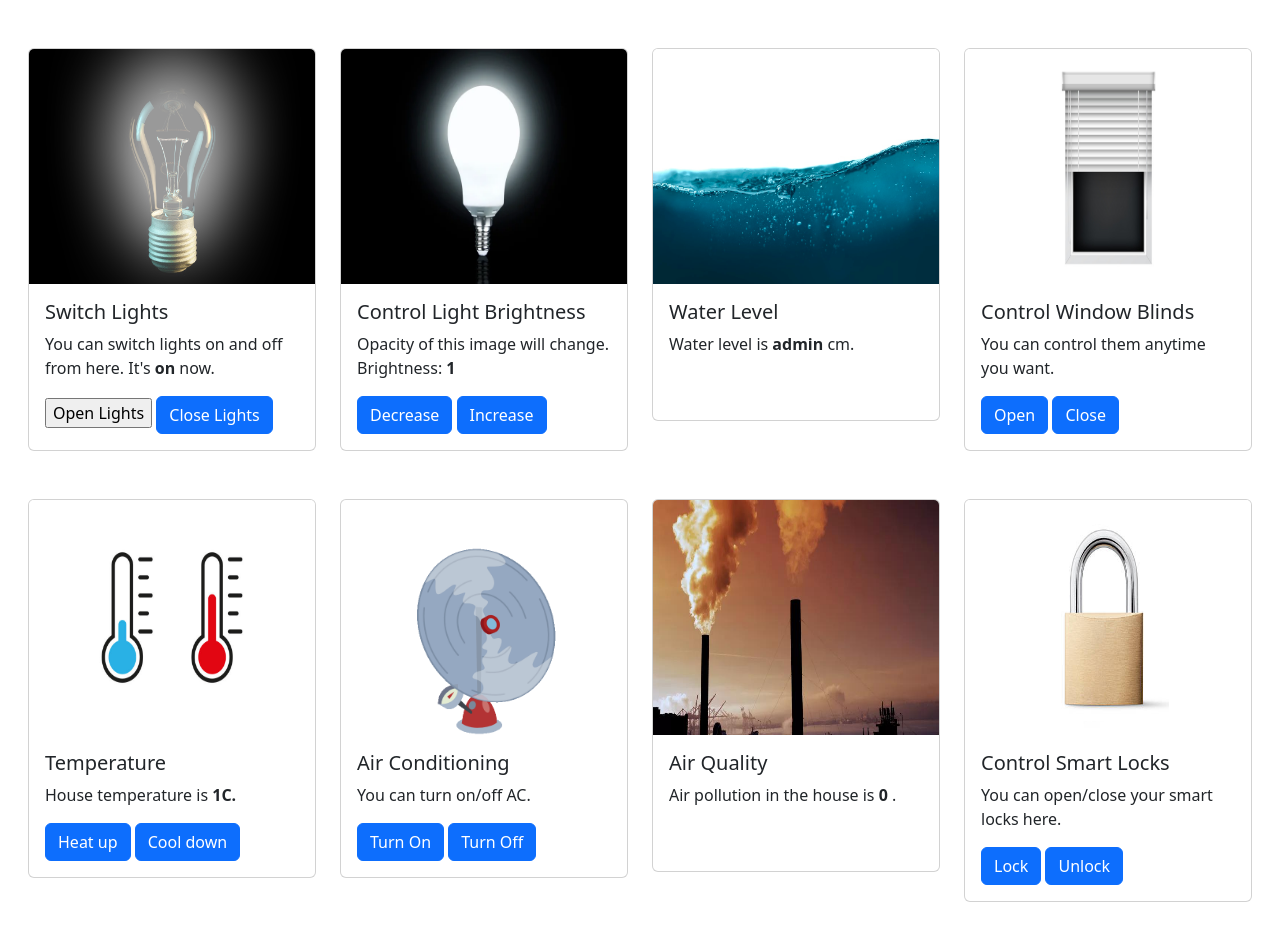
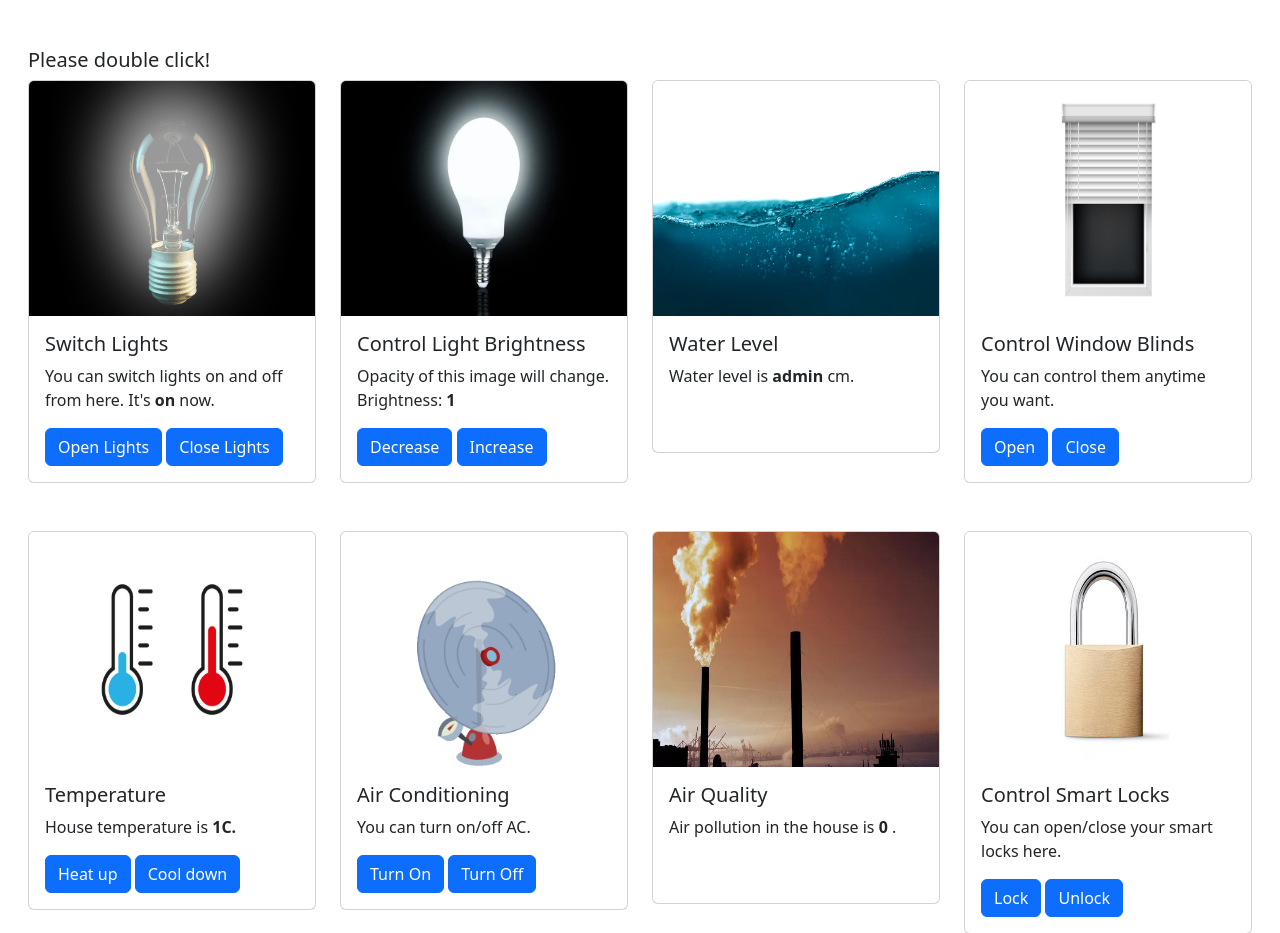
Before and after one commit to meryemAhiskali/home-automation-project, a PHP site: page /landingPage.php in a window 1280 px wide. Shown: the part 81-1014 px from the top of the page. Run offline with PHP 8.4, Linux system fonts and the light colour scheme; the visitor is signed in with stand-in values (Sample User, id 1).

Commit message:
Add message

```diff
--- a/consumer/landingPage.php
+++ b/consumer/landingPage.php
@@ -65,6 +65,7 @@
     <div class="my-5"></div><!-- to give some space -->
 
     <div class="row mx-3">
+        <h5>Please double click!</h5>
         <div class="col mb-3 mb-sm-0">
             <div class="card">
                 <?php echo '<img src="' . ($_SESSION['isLightsOn'] ? "./images/lightsOn.png" : "./images/lightsOff.png") . '" class="card-img-top" alt="..." height="235">' ?>
@@ -72,7 +73,7 @@
                     <h5 class="card-title">Switch Lights</h5>
                     <?php echo '<p class="card-text">You can switch lights on and off from here. It\'s <b>' . ($_SESSION['isLightsOn'] ? "on" : "off") . '</b> now.</p>' ?>
                     <form action="<?php echo $_SERVER['PHP_SELF']; ?>" method="POST">
-                        <input type="submit" value="Open Lights" name="lightsOnButton">
+                        <input class="btn btn-primary" type="submit" value="Open Lights" name="lightsOnButton">
                         <input class="btn btn-primary" type="submit" value="Close Lights" name="lightsOffButton">
                     </form>
                 </div>
--- a/keyValuePairs.txt
+++ b/keyValuePairs.txt
@@ -3,7 +3,7 @@ temperature=30
 isAcOn=true
 lightBrightness=1
 waterLevel=87
-isWindowBlindOn=true
+isWindowBlindOn=false
 fanSpeed=335
 indoorQuality=0.8
 isSmartLocksLocked=false
@@ -13,4 +13,4 @@ waterQuality=0.3
 waterTemperature=30
 weatherForecast=stormy
 humidity=0.3
-isEmergency=false
+isEmergency=true
```
